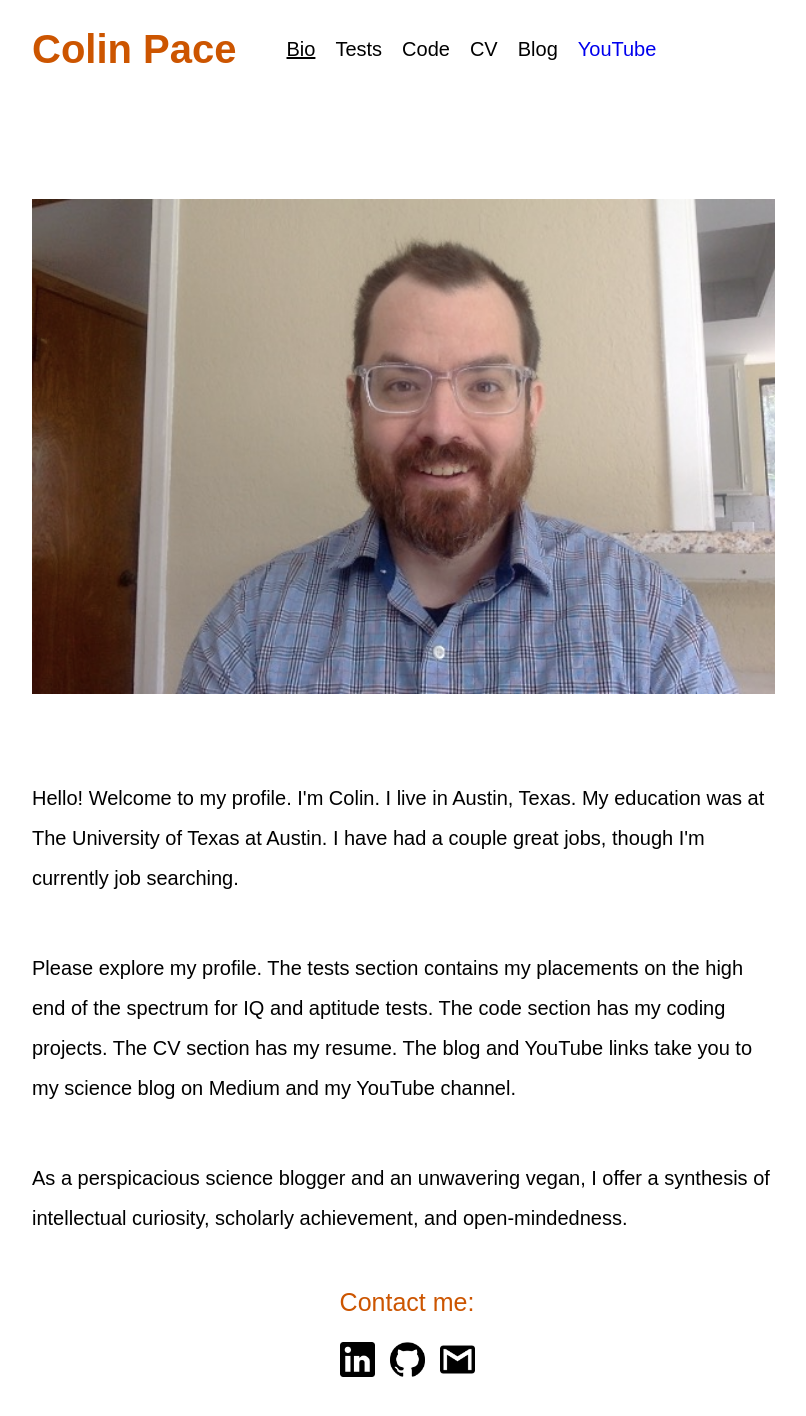
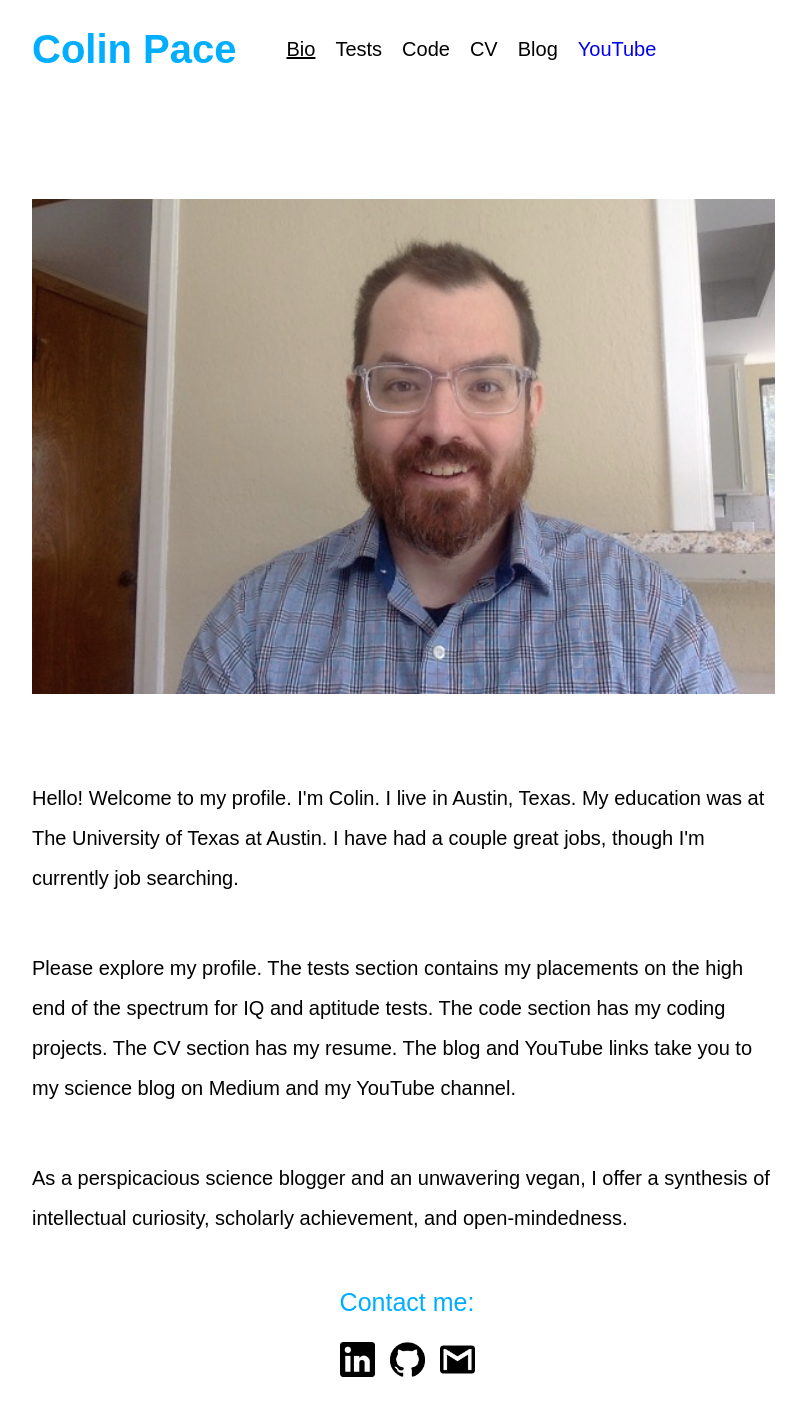
Before and after one commit to Colin-Pace/Portfolio, a React (Create React App) app: page / in a window 1280 px wide. Shown: the top 1416 px of the page, without its empty margins (233-1039 px from the left). Built offline with nearby package versions, Linux system fonts and the light colour scheme.

Commit message:
changed color schema

```diff
--- a/src/App.css
+++ b/src/App.css
@@ -20,7 +20,7 @@ body {
 
 #nameTitle {
   font-size: 40px;
-  color: #cc5500;
+  color: rgb(0, 174, 255);
   font-weight: bold;
   font-family: Arial, Helvetica, sans-serif;
 }
@@ -103,7 +103,7 @@ a {
 #footerTitle {
   font-size: 25px;
   font-family: Arial, Helvetica, sans-serif;
-  color: #cc5500;
+  color: rgb(0, 174, 255);
 }
 
 @media (max-width: 580px) {
```
